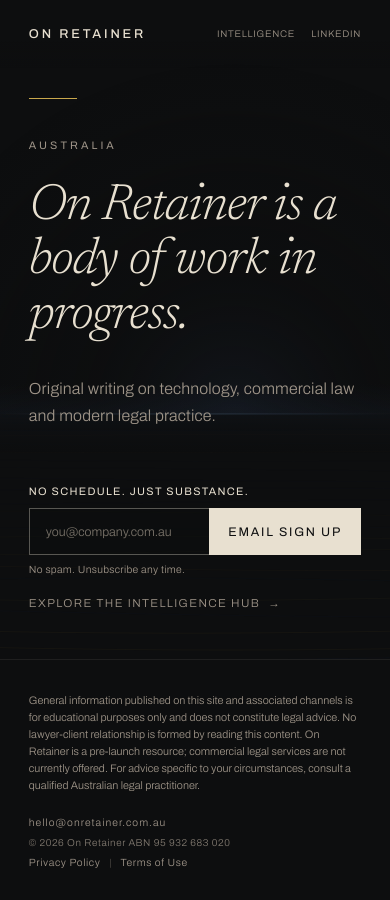
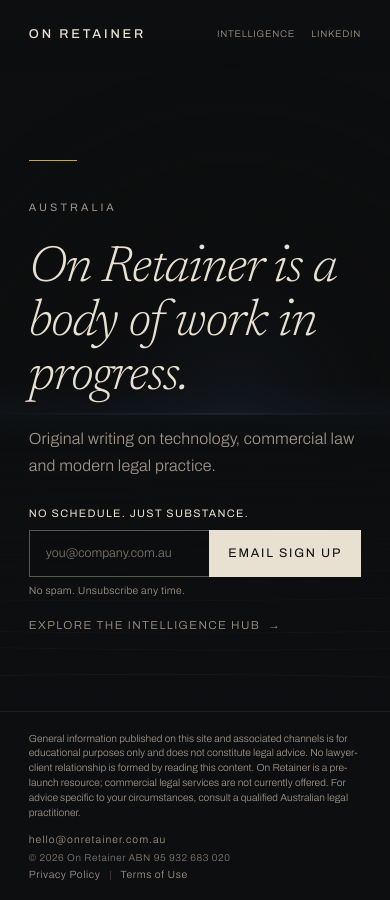
Before and after one commit to Syn-axe/solid-guacamole, a Jekyll site: the page index.html, which Jekyll copies as it is, in a window 390 px wide. Built offline with Jekyll 4.4.1, drawn with Linux system fonts in a browser that asks for light colours.

Commit message:
Update index.html

```diff
--- a/index.html
+++ b/index.html
@@ -372,7 +372,9 @@
         letter-spacing: 0.08em;
       }
       .status-tag { display: none; }
-      .hero { padding: 6rem 1.8rem 3rem; }
+      .hero { padding: 6rem 1.8rem 1rem; }
+      .hero-headline { margin-bottom: 1.25rem; }
+      .hero-sub { margin-bottom: 1.75rem; }
       .hero-bottom { left: 1.8rem; right: 1.8rem; }
       .hero-cta-group { flex-direction: column; align-items: flex-start; gap: 1.4rem; }
       .signup-form { width: 100%; }
@@ -380,11 +382,11 @@
       .cta-primary { padding-inline: 1.2rem; }
       footer {
         grid-template-columns: 1fr;
-        gap: 1.5rem;
-        padding: 2rem 1.8rem;
+        gap: 0.85rem;
+        padding: 1.25rem 1.8rem;
       }
-      .footer-disclaimer { line-height: 1.55; }
-      .footer-meta { align-items: flex-start; gap: 0.55rem; }
+      .footer-disclaimer { font-size: 0.64rem; line-height: 1.45; }
+      .footer-meta { align-items: flex-start; gap: 0.4rem; }
     }
 
     @media (max-width: 360px) {
```
